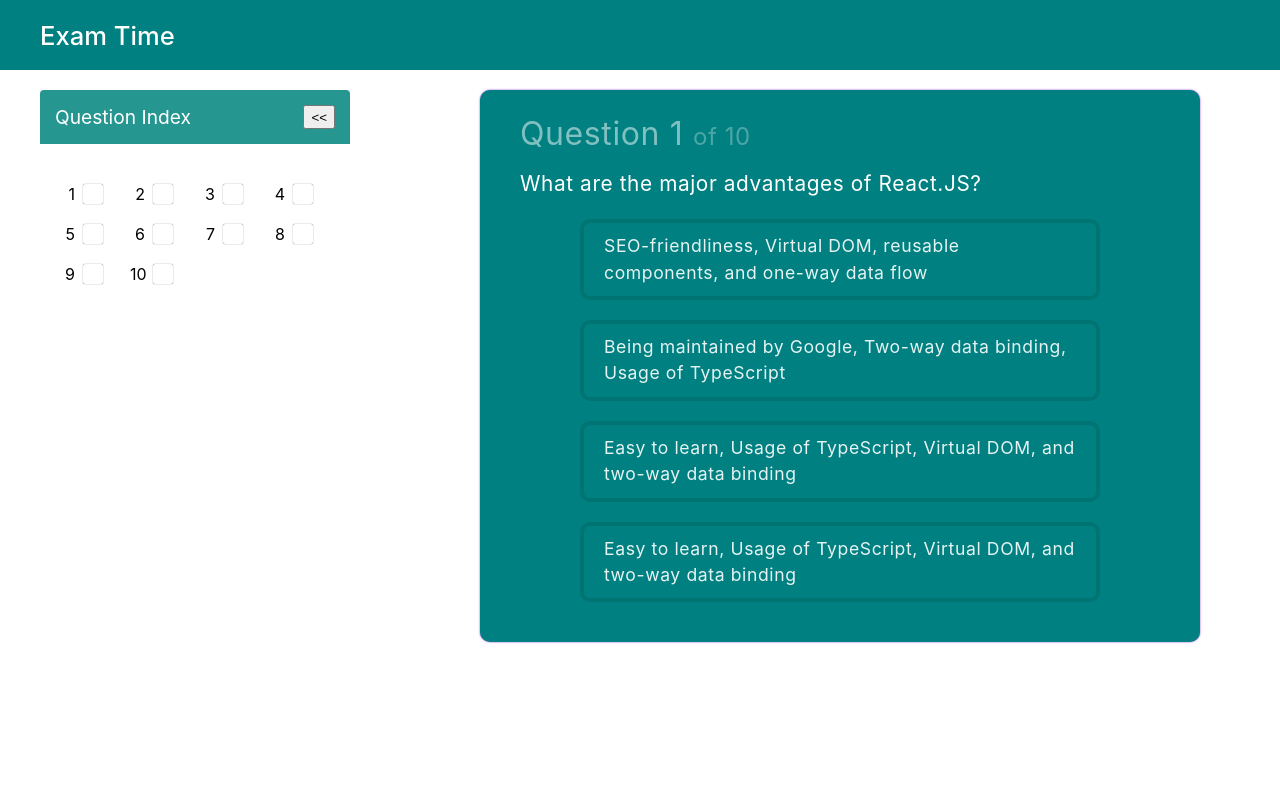
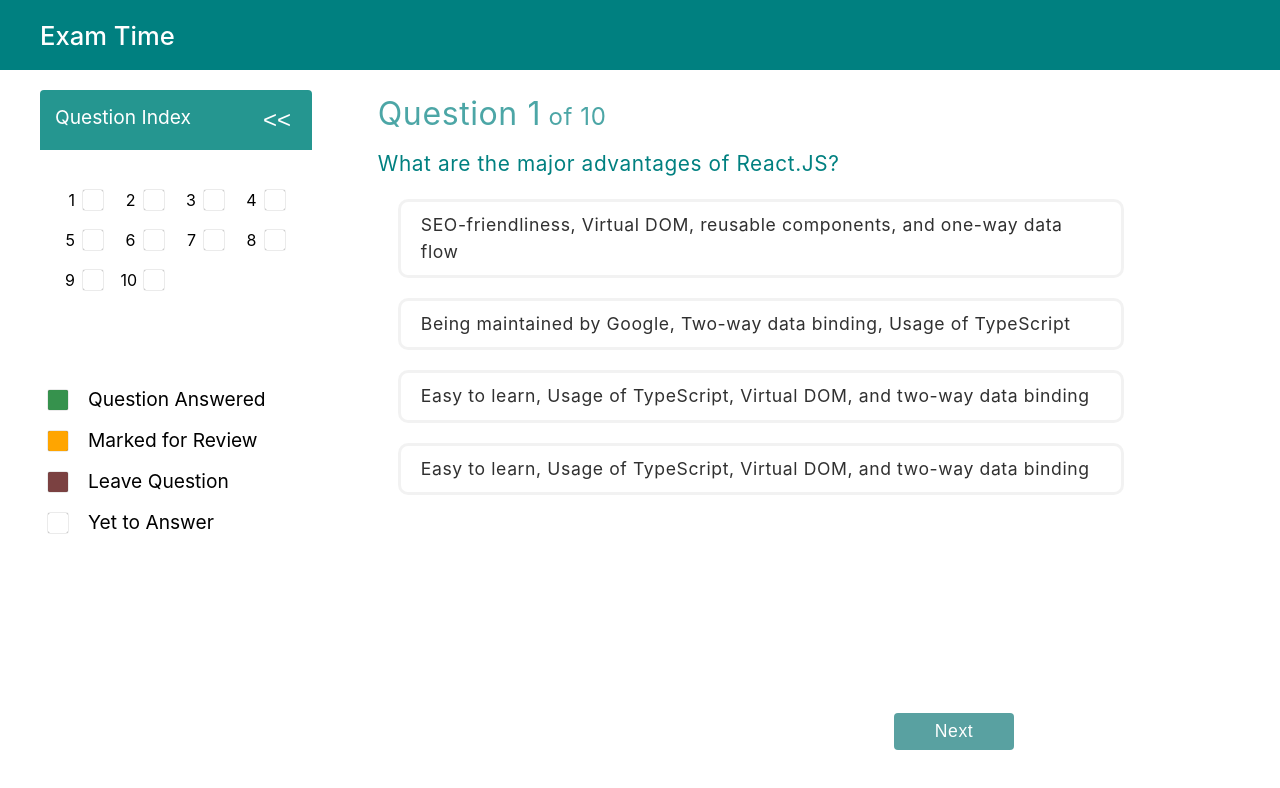
Before and after one commit to developernik18/examination, a React (Create React App) app: page / in a window 1280 px wide. Shown: the top 788 px of the page. Built offline with nearby package versions, Linux system fonts and the light colour scheme; the HTML template or start-up script is replaced by a standard one.

Commit message:
added feature to select options and described the display of question index

```diff
--- a/src/App.js
+++ b/src/App.js
@@ -3,15 +3,19 @@
 import Header from "./component/header/Header";
 import NavigationBox from "./component/navigationBox/NavigationBox";
 import QuestionBox from "./component/questionBox/QuestionBox";
+import { questionBank } from "./data";
 
 function App() {
   const [activeQuestion, setActiveQuestion] = useState(null);
+  const [questionAnswer, setQuestionAnswer] = useState(questionBank);
 
-  const handleQuestionSelection = (ques, quesNo, totalQues) => {
+  const handleQuestionSelection = (ques, quesNo, totalQues, previous, next) => {
     ques.quesNo = quesNo;
     ques.totalQues = totalQues;
+    ques.previous = previous;
+    ques.next = next;
     setActiveQuestion(ques);
-  }
+  };
 
   return (
     <div className="App">
@@ -20,8 +24,16 @@
         <NavigationBox
           handleQuestionSelection={handleQuestionSelection}
           activeQuestion={activeQuestion}
+          questionAnswer={questionAnswer}
         />
-        {activeQuestion && <QuestionBox activeQuestion={activeQuestion} />}
+        {activeQuestion && (
+          <QuestionBox
+            activeQuestion={activeQuestion}
+            handleQuestionSelection={handleQuestionSelection}
+            questionAnswer={questionAnswer}
+            setQuestionAnswer={setQuestionAnswer}
+          />
+        )}
       </div>
     </div>
   );
--- a/src/component/navigationBox/NavigationBox.jsx
+++ b/src/component/navigationBox/NavigationBox.jsx
@@ -1,29 +1,49 @@
 import "./navigationBox.css";
-import { questionBank } from "../../data";
 import { useEffect } from "react";
 
-export default function NavigationBox({activeQuestion, handleQuestionSelection}) {
+export default function NavigationBox({
+  activeQuestion,
+  handleQuestionSelection,
+  questionAnswer
+}) {
+
   useEffect(() => {
-    if(questionBank.length && activeQuestion === null) {
+    if (questionAnswer.length && activeQuestion === null) {
       const quesNo = 1;
-      handleQuestionSelection(questionBank[0], quesNo, questionBank.length)
+      const previous = null;
+      const next = questionAnswer[1];
+      handleQuestionSelection(
+        questionAnswer[0],
+        quesNo,
+        questionAnswer.length,
+        previous,
+        next
+      );
     }
-  }, [handleQuestionSelection, activeQuestion]);
+  }, [handleQuestionSelection, activeQuestion, questionAnswer]);
 
   return (
     <div className="navigationContainer">
       <div className="navigationHeader">
         <span>Question Index</span>
-        <button> &lt;&lt; </button>
+        <button className="collapseButton"> &lt;&lt; </button>
       </div>
       <div className="navigationBody">
-        {questionBank.map((q, index, qArray) => {
+        {questionAnswer.map((q, index, qArray) => {
           let count = index + 1;
           return (
             <div
               className="questionNavigation"
               key={q.id}
-              onClick={() => handleQuestionSelection(q, count, qArray.length)}
+              onClick={() =>
+                handleQuestionSelection(
+                  q,
+                  count,
+                  qArray.length,
+                  qArray[index - 1],
+                  qArray[index + 1]
+                )
+              }
             >
               <div className="questinNumberDisplay">{count}</div>
               <div className="answerState"></div>
@@ -31,6 +51,24 @@
           );
         })}
       </div>
+      <div className="markForAnswers">
+        <div className="answerStateContainer">
+          <div className="answerState questionAnswered"></div>
+          <div className="answerStateLabel"> Question Answered </div>
+        </div>
+        <div className="answerStateContainer">
+          <div className="answerState markedForReview"></div>
+          <div className="answerStateLabel"> Marked for Review </div>
+        </div>
+        <div className="answerStateContainer">
+          <div className="answerState leaveQuestion"></div>
+          <div className="answerStateLabel"> Leave Question </div>
+        </div>
+        <div className="answerStateContainer">
+          <div className="answerState yetToAnswer"></div>
+          <div className="answerStateLabel"> Yet to Answer </div>
+        </div>
+      </div>
     </div>
   );
 }
--- a/src/component/navigationBox/navigationBox.css
+++ b/src/component/navigationBox/navigationBox.css
@@ -3,7 +3,7 @@
 }
 
 .navigationHeader {
-  width: 70%;
+  width: 100%;
   background-color: rgb(37, 150, 144);
   color: #fff;
   display: flex;
@@ -14,10 +14,18 @@
   border-radius: 4px 4px 0 0;
 }
 
+.collapseButton {
+  background-color: transparent;
+  color: #fff;
+  border: none;
+  font-size: 1.5rem;
+  cursor: pointer;
+}
+
 .navigationBody {
   padding: 20px 5px;
   display: grid;
-  width: 70%;
+  width: 100%;
   grid-template-columns: 1fr 1fr 1fr 1fr;
 }
 
@@ -43,10 +51,34 @@
   cursor: pointer;
 }
 
-.needReview {
+.markForAnswers {
+  margin-top: 80px;
+}
+
+.answerStateContainer {
+  display: flex;
+  align-items:flex-start;
+  margin: 20px 0;
+}
+
+.answerStateLabel {
+  margin-left: 20px;
+  margin-top: -3px;
+  font-size: 1.2rem;
+}
+
+.questionAnswered {
+  background-color: rgb(54, 146, 77);
+}
+
+.markedForReview {
   background-color: orange;
 }
 
-.notAnswered {
-  background-color: aliceblue;
+.leaveQuestion {
+  background-color: rgb(123, 65, 65);
 }
+
+.yetToAnswer {
+  background-color: #fff;
+}
--- a/src/component/optionBox/OptionBox.jsx
+++ b/src/component/optionBox/OptionBox.jsx
@@ -1,13 +1,16 @@
-import './optionBox.css';
+import "./optionBox.css";
 
-export default function OptionBox({option}) {
+export default function OptionBox({
+  option,
+  handleAnswerSelection,
+  activeQuestion,
+}) {
   return (
-    // <label className="radioField">
-    //   <input type="radio" id={`option`} name="question1" value="a" />
-    //   {option.desc}
-    // </label>
-    <div className="optionBox">
+    <div
+      className={activeQuestion.answerId === option.id ? 'optionBox selected' : "optionBox" }
+      onClick={() => handleAnswerSelection(activeQuestion, option)}
+    >
       {option.desc}
     </div>
-  )
+  );
 }
--- a/src/component/optionBox/optionBox.css
+++ b/src/component/optionBox/optionBox.css
@@ -4,14 +4,27 @@
 
 .optionBox {
   font-size: 1.1rem;
-  color: rgba(255, 255, 255, 0.9);
-  border:4px solid rgba(0, 0, 0, 0.1);
-  margin: 20px 60px;
+  /* color: rgba(255, 255, 255, 0.9); */
+  color: rgba(25, 25, 25, 0.9);
+  border:3px solid rgba(0, 0, 0, 0.05);
+  margin: 20px 20px;
   padding: 10px 20px;
   border-radius: 10px;
   cursor: pointer;
 }
 
 .optionBox:hover {
-  background-color: rgba(0, 0, 0, 0.1);
+  background-color: rgba(0, 128, 128, 0.1);
+  color: #222;
+  /* background-color: rgba(0, 0, 0, 0.2); */
 }
+
+.selected {
+  background-color: rgb(89, 161, 161);
+  color: #fff;
+}
+
+.selected:hover {
+  background-color: teal;
+  color: #fff;
+}
--- a/src/component/questionBox/QuestionBox.jsx
+++ b/src/component/questionBox/QuestionBox.jsx
@@ -1,41 +1,103 @@
-import './questionBox.css';
-import { questionBank } from '../../data';
-import OptionBox from '../optionBox/OptionBox';
+import "./questionBox.css";
+import OptionBox from "../optionBox/OptionBox";
 
-export default function QuestionBox({activeQuestion}) {
-  console.log(activeQuestion)
+export default function QuestionBox({
+  activeQuestion,
+  handleQuestionSelection,
+  questionAnswer,
+  setQuestionAnswer
+}) {
+
+  const handleAnswerSelection = (activeQuestion, option) => {
+    activeQuestion.answerId = option.id;
+
+    setQuestionAnswer(prev => {
+      return prev.map(p => {
+        if(p.id === activeQuestion.id) {
+          return {...p, answerId: option.id}
+        }
+        return p;
+      })
+    })
+  };
+
+  const handleNextButton = (activeQuestion) => {
+    questionAnswer.forEach((q, index, qBank) => {
+      if (q.id === activeQuestion.id) {
+        const quesNo = index + 2;
+        const previous = q;
+        const next = qBank[index + 2];
+        handleQuestionSelection(
+          qBank[index + 1],
+          quesNo,
+          questionAnswer.length,
+          previous,
+          next
+        );
+      }
+    });
+  };
+
+  const handlePreviousButton = (activeQuestion) => {
+    questionAnswer.forEach((q, index, qBank) => {
+      if (q.id === activeQuestion.id) {
+        const quesNo = index;
+        const previous = qBank[index - 2];
+        const next = qBank[index];
+        handleQuestionSelection(
+          qBank[index - 1],
+          quesNo,
+          questionAnswer.length,
+          previous,
+          next
+        );
+      }
+    });
+  };
+
   return (
-    <div className='questionBox'>
+    <div className="questionBox">
       <div className="questionCard">
         <div className="questionSection">
           <div className="questionCountSection">
-            <span className='currentNumber'> Question {activeQuestion.quesNo} </span>
-            of&nbsp;{activeQuestion.totalQues}
+            <span className="currentNumber">
+              Question {activeQuestion.quesNo}
+            </span>
+            &nbsp;of&nbsp;{activeQuestion.totalQues}
           </div>
           {activeQuestion.question}
         </div>
         <div className="optionSection">
           {activeQuestion.options.map((option) => {
-            return <OptionBox key={option.id} option={option}/>
+            return (
+              <OptionBox
+                key={option.id}
+                option={option}
+                handleAnswerSelection={handleAnswerSelection}
+                activeQuestion={activeQuestion}
+              />
+            );
           })}
         </div>
       </div>
-
-
-{/*
-      {questionBank.map((q, index) => {
-        return (
-          <div key={q.id}>
-            <div className="question">
-              <span>Question {index + 1} :</span>
-              <span> {q.question} </span>
-            </div>
-            {q.options.map((o) => {
-              return <OptionBox key={o.id} option={o}/>
-            })}
-          </div>
-        )
-      })} */}
+      <div className="buttonGroup">
+        {activeQuestion.previous && (
+          <button
+            className="button previousButton"
+            onClick={() => handlePreviousButton(activeQuestion)}
+          >
+            Previous
+          </button>
+        )}
+        {activeQuestion.next && (
+          <button
+            className="button nextButton"
+            onClick={() => handleNextButton(activeQuestion)}
+          >
+            Next
+          </button>
+        )}
+      </div>
     </div>
-  )
+  );
 }
--- a/src/component/questionBox/questionBox.css
+++ b/src/component/questionBox/questionBox.css
@@ -1,19 +1,22 @@
 .questionBox {
-  flex: 4;
+  flex: 8;
   display: flex;
-  justify-content: center;
   margin-top: 20px;
+  flex-direction: column;
+  align-items: center;
+  margin-bottom: 100px;
 }
 
 .questionCard {
   min-width: 400px;
   width: 80%;
   min-height: 100px;
-  background-color: teal;
+  /* background-color: teal; */
   border-radius: 10px;
-  box-shadow: 0 0 2px blueviolet;
-  color: #fff;
-  padding: 20px 40px;
+  /* box-shadow: 0 0 1px blueviolet; */
+  /* color: #fff; */
+  color: teal;
+  /* padding: 20px 40px; */
   font-size: 1.3rem;
   line-height: 1.5;
   letter-spacing: 0.6px;
@@ -21,11 +24,28 @@
 
 .questionCountSection {
   font-size: 1.5rem;
-  color: rgba(255, 255, 255, 0.3);
+  /* color: rgba(255, 255, 255, 0.3); */
+  color: rgba(0, 128, 128, 0.7);
   margin-bottom: 10px;
 }
 
 .currentNumber {
   font-size: 2rem;
-  color: rgba(255, 255, 255, 0.5);
+  /* color: rgba(255, 255, 255, 0.5); */
 }
+
+.buttonGroup {
+  position: fixed;
+  bottom: 50px;
+  right: 20vw;
+}
+
+.previousButton, .nextButton {
+  background-color: rgb(89, 161, 161);
+  color: #fff;
+  margin-right: 10px;
+}
+
+.previousButton:hover, .nextButton:hover {
+  background-color: teal;
+}
--- a/src/index.css
+++ b/src/index.css
@@ -18,3 +18,14 @@
   max-width: 1200px;
   margin: auto;
 }
+
+.button {
+  padding: 8px 20px;
+  font-size: 1.1rem;
+  border-radius: 4px;
+  min-width: 120px;
+  border: none;
+  letter-spacing: 0.6px;
+  letter-spacing: 1.5;
+  cursor: pointer;
+}
```
